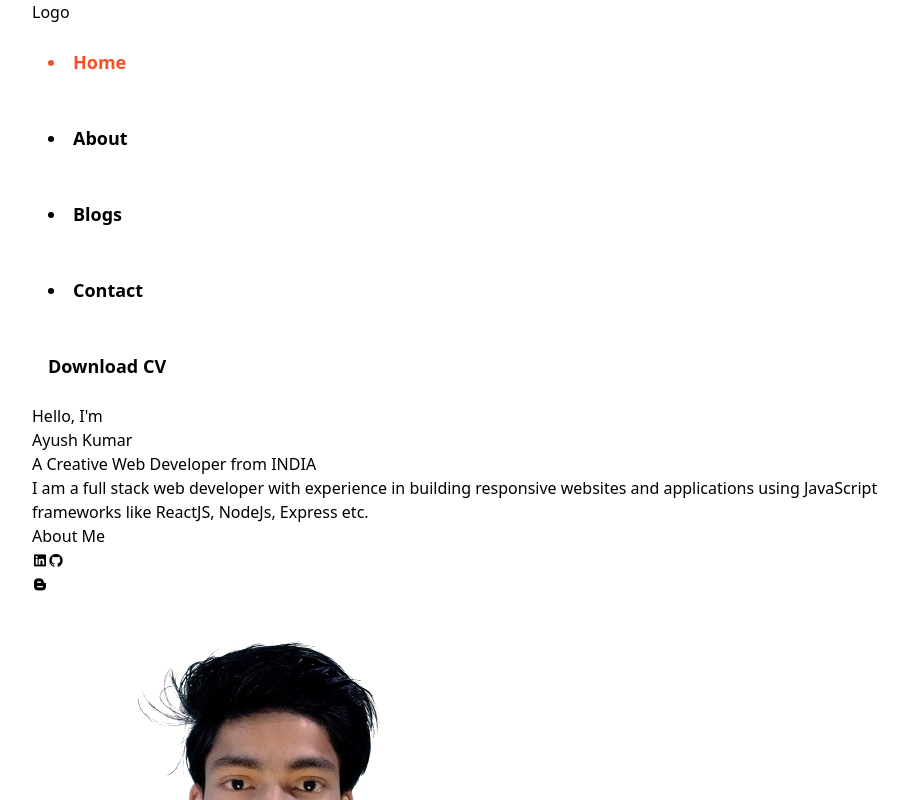
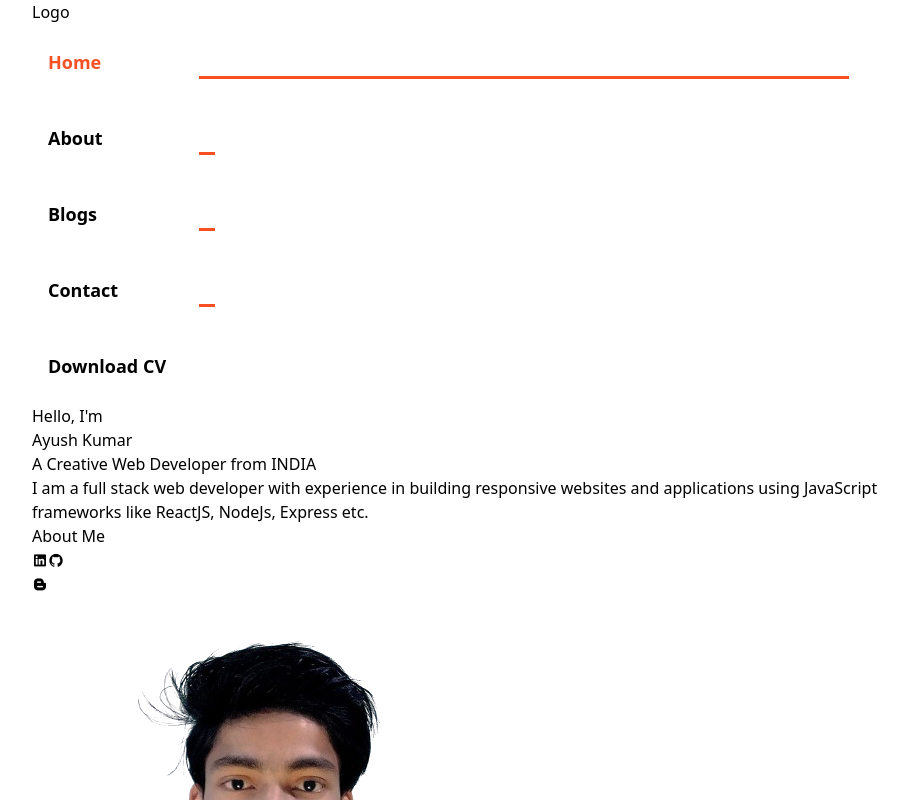
Before and after one commit to krayush1109/portfolio--react, a Next.js app: page / in a window 1280 px wide. In both pictures the pointer is over the item "Home". Shown: the top 800 px of the page, without its empty margins (144-1052 px from the left). Built offline with nearby package versions, Linux system fonts and the light colour scheme.

Commit message:
fixing: css issue

```diff
--- a/app/globals.css
+++ b/app/globals.css
@@ -1,5 +1,3 @@
-@import url("https://cdn.tailwindcss.com");
-
 @tailwind base;
 @tailwind components;
 
@@ -17,7 +15,44 @@ body > * {
     padding: 0 11rem;
 }
 
-@import url('../Components/Navbar/Nav.module.css');
+/* @import url('../Components/Navbar/Nav.module.css'); */
+
+/* --------------------- Nav Bar CSS --------------------- */
+#nav-in li {
+    @apply list-none relative;
+}
+
+#nav-in>li::after {
+    content: "";
+    background-color: var(--primaryTxt);
+    width: 1rem;
+    height: 3px;
+    position: absolute;
+    bottom: 27%;
+    left: 18%;
+    transition: all 0.3s linear;
+}
+
+#nav-in>li:hover::after {
+    content: "";
+    background-color: var(--primaryTxt);
+    width: 70%;
+    height: 3px;
+    position: absolute;
+    bottom: 27%;
+    left: 18%
+}
+
+.my-btn:hover #my-btnBG {
+    height: 100%;
+    background-color: var(--primaryTxt);
+}
+
+.my-btn:hover #my-btnTxt {
+    color: white;
+}
+/* --------------------- Nav Bar CSS --------------------- */
+
 
 @import url('../Components/Home/home.module.css');
 
--- a/package.json
+++ b/package.json
@@ -17,8 +17,8 @@
     "remixicon": "^4.2.0"
   },
   "devDependencies": {
-    "autoprefixer": "^10.0.1",
-    "postcss": "^8",
-    "tailwindcss": "^3.3.0"
+    "autoprefixer": "^10.4.19",
+    "postcss": "^8.4.38",
+    "tailwindcss": "^3.4.4"
   }
 }
```
Also changed, not shown: 1 other file (tests, documents, lock files or other folders).
